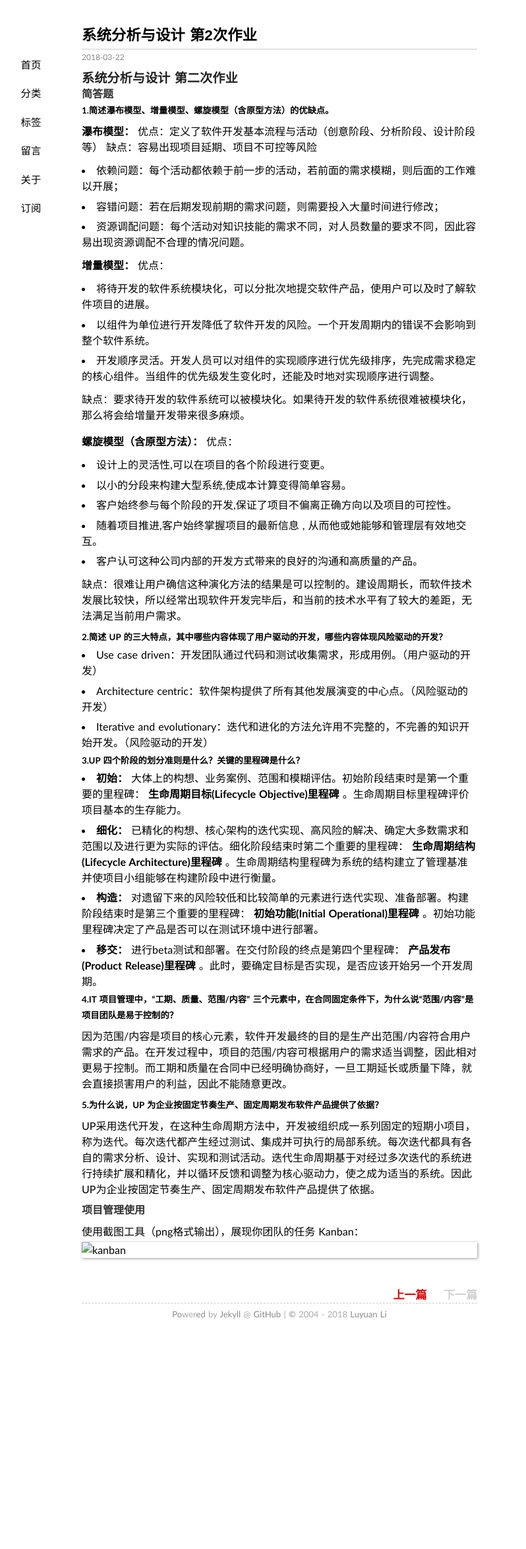
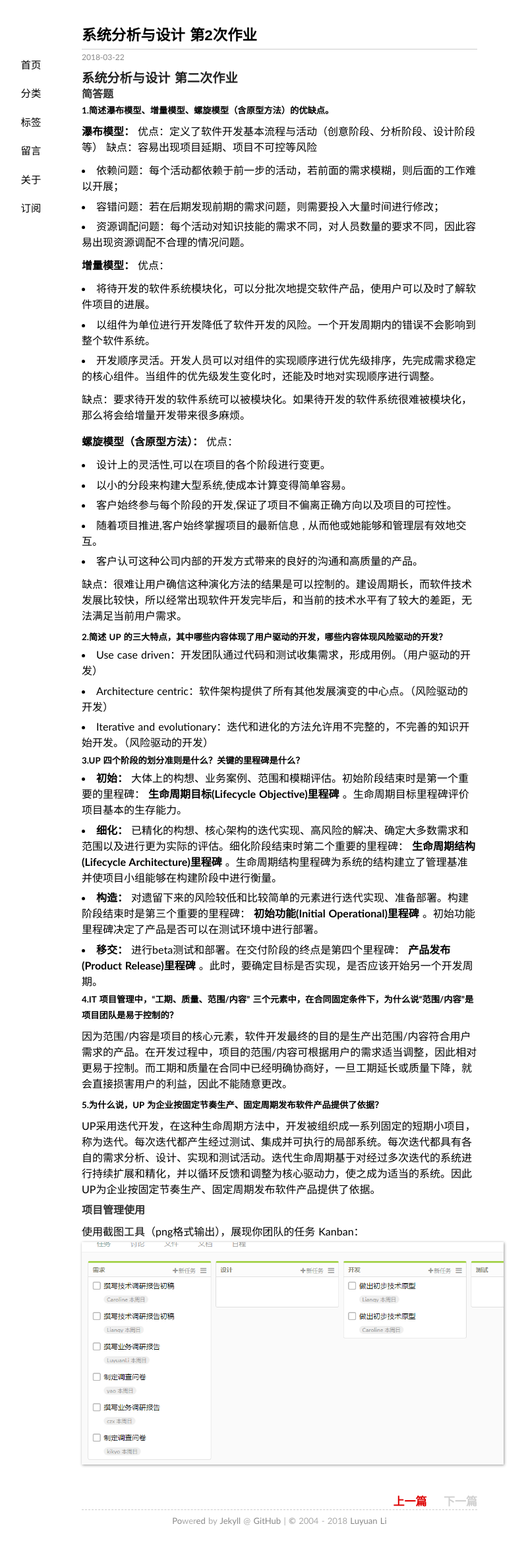
Before and after one commit to LuyuanLi97/LuyuanLi97.github.io, a Jekyll site: the page built from _posts/2018-03-22-系统分析与设计-第2次作业.md, in a window 1280 px wide. Shown: the whole page at 66% size, without its empty margins (216-1014 px from the left). Built offline with Jekyll 4.4.1, drawn with Linux system fonts in a browser that asks for light colours; our own code applies the rules of GitHub Pages for plain Markdown files; comment, search, counter and statistics services are not loaded; before the commit the page ends 2034 px from its top, so only the background shows below that.

Commit message:
Update 2018-03-22-系统分析与设计-第2次作业.md

```diff
--- a/_posts/2018-03-22-系统分析与设计-第2次作业.md
+++ b/_posts/2018-03-22-系统分析与设计-第2次作业.md
@@ -45,4 +45,4 @@ UP采用迭代开发，在这种生命周期方法中，开发被组织成一系
 
 #### 项目管理使用
 使用截图工具（png格式输出），展现你团队的任务 Kanban：
-![kanban](images/1.PNG)
+![kanban](../images/1.PNG)
```
